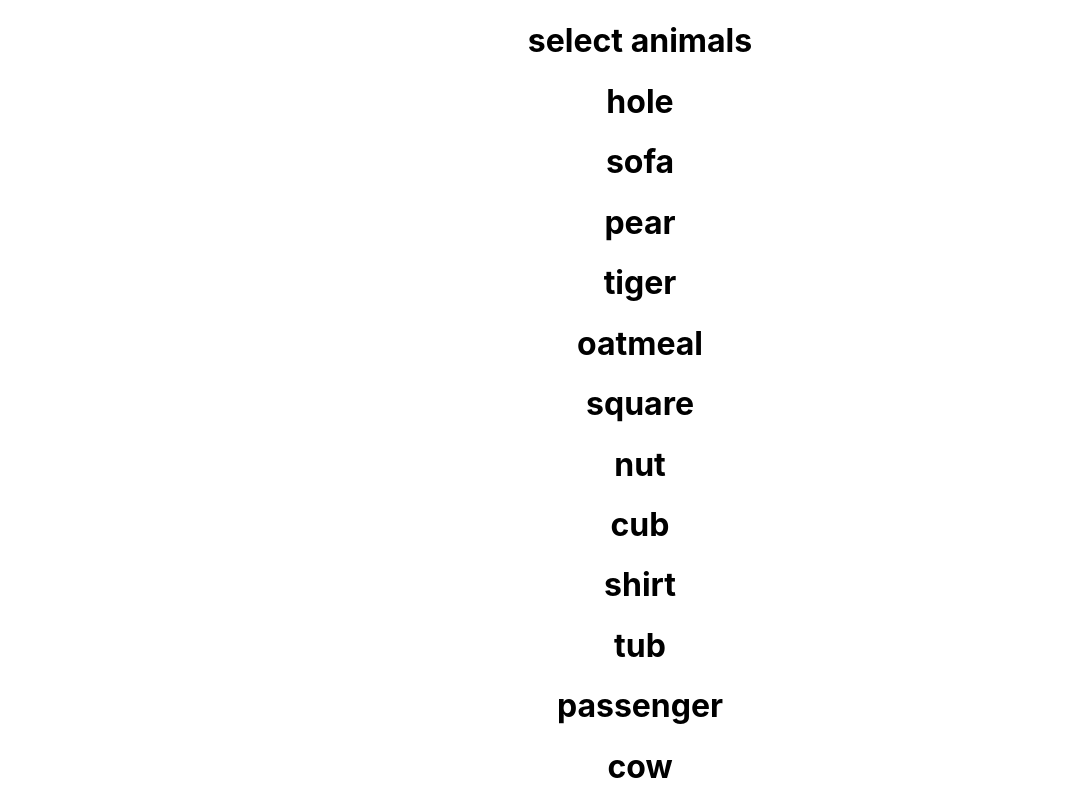
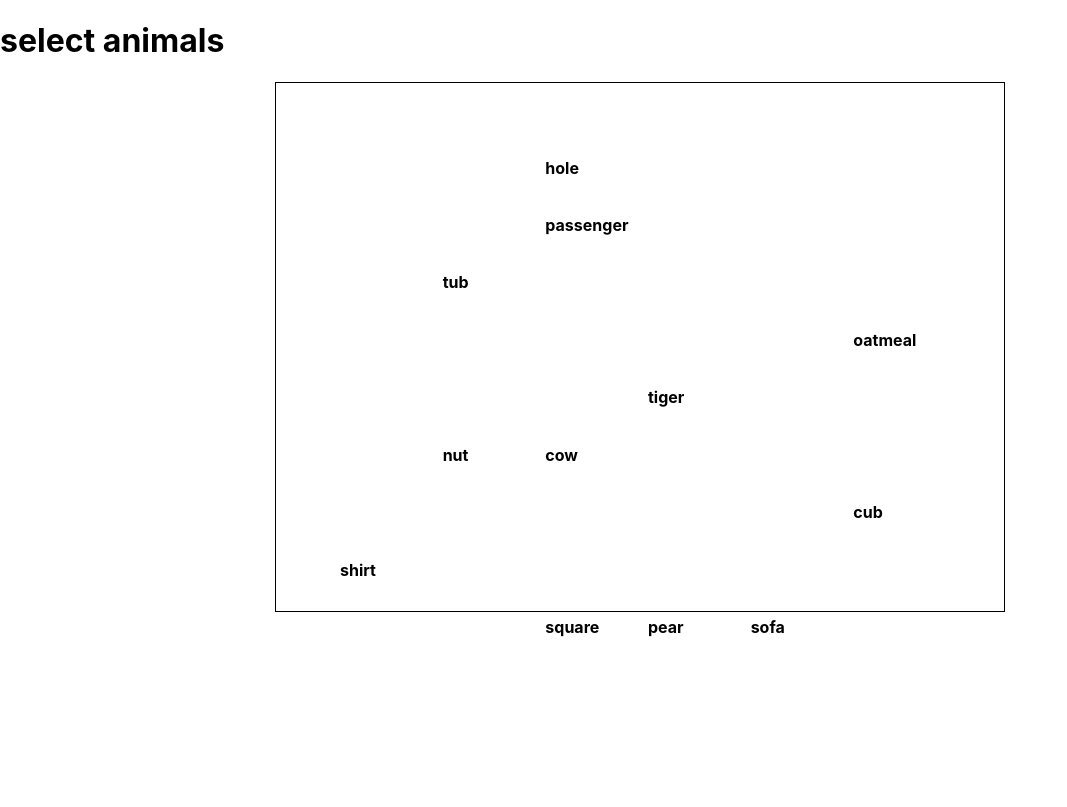
Before and after one commit to macmro7/wordcloud-game, a React (Create React App) app: page / in a window 1280 px wide. Shown: the whole page, without its empty margins (0-1067 px from the left). Built offline with nearby package versions, Linux system fonts and the light colour scheme.

Commit message:
display words in a cloud

```diff
--- a/src/App.css
+++ b/src/App.css
@@ -1,38 +1,21 @@
 .App {
-  text-align: center;
+  /* text-align: center; */
 }
 
-.App-logo {
-  height: 40vmin;
-  pointer-events: none;
+.board {
+  margin-left: auto;
+  margin-right: auto;
+  border: 1px solid;
+  padding: 4em;
+  width: 600px;
+  height: 400px;
+  display: grid;
+  grid-template-columns: repeat(6, 1fr);
+  grid-template-rows: repeat(20, 1fr);
+  gap: 1em;
 }
 
-@media (prefers-reduced-motion: no-preference) {
-  .App-logo {
-    animation: App-logo-spin infinite 20s linear;
-  }
+.board li {
+  font-size: 8px;
+  list-style: none;
 }
-
-.App-header {
-  background-color: #282c34;
-  min-height: 100vh;
-  display: flex;
-  flex-direction: column;
-  align-items: center;
-  justify-content: center;
-  font-size: calc(10px + 2vmin);
-  color: white;
-}
-
-.App-link {
-  color: #61dafb;
-}
-
-@keyframes App-logo-spin {
-  from {
-    transform: rotate(0deg);
-  }
-  to {
-    transform: rotate(360deg);
-  }
-}
--- a/src/Components/Board.jsx
+++ b/src/Components/Board.jsx
@@ -1,15 +1,23 @@
 import Word from './Word'
 
 function Board(props) {
-    const { all_words, good_words } = props
+    const { all_words, good_words, positions } = props
 
     return (
-        all_words.map(word =>
-            <Word
-                key={ word }
-                word={ word }
-            />
-        )
+        <div className="board">
+            {all_words.map((word, index) =>
+                <li
+                    key={ word }
+                    style={{gridColumn: positions[index].slice(0, 1), gridRow: positions[index].slice(1, 2)}}
+                >
+                    <Word
+                        word={ word }
+                        positionX={ positions[index].slice(0, 1) }
+                        positionY={ positions[index].slice(1, 2)}
+                    />
+                </li>
+            )}
+        </div>
     )
 }
 
--- a/src/Components/Word.jsx
+++ b/src/Components/Word.jsx
@@ -1,8 +1,13 @@
 function Word(props) {
-    const { word } = props
+    const { word, positionX, positionY } = props
 
+    console.log(positionX, positionY)
     return (
-        <h1>{ word }</h1>
+        <h1
+            style={{gridColumn: positionX, gridRow: positionY}}
+        >
+            { word }
+        </h1>
     )
 }
 
--- a/src/Components/positions.js
+++ b/src/Components/positions.js
@@ -2,8 +2,8 @@ function generatePositions(data) {
     let positionsInit = []
 
     while (positionsInit.length < data.all_words.length) {
-        let x = Math.floor(Math.random() * 5).toString()
-        let y = Math.floor(Math.random() * 10).toString()
+        let x = Math.floor((Math.random() * 6) + 1).toString()
+        let y = Math.floor((Math.random() * 9) + 1).toString()
         let position = (x + y)
 
         if (!positionsInit.includes(position)) {
```
